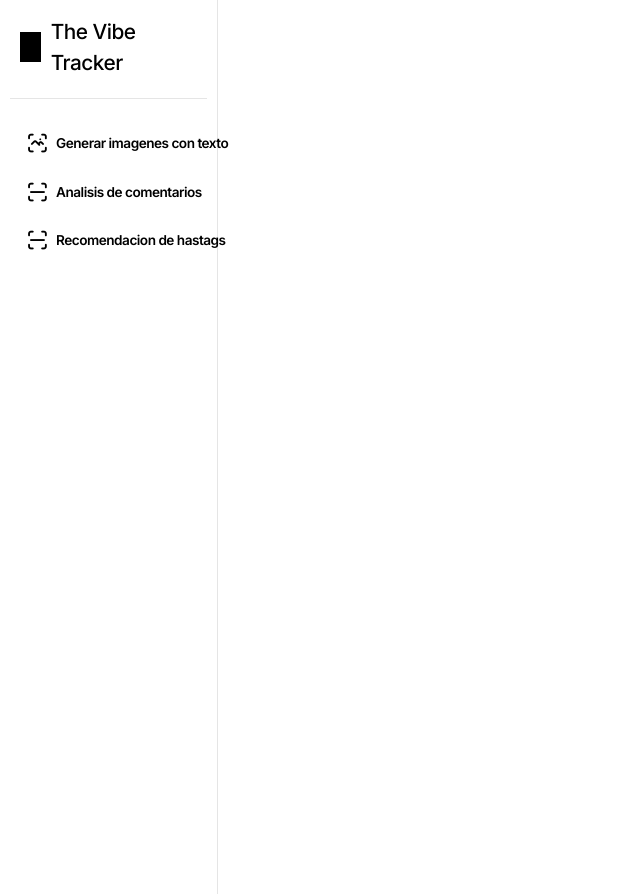
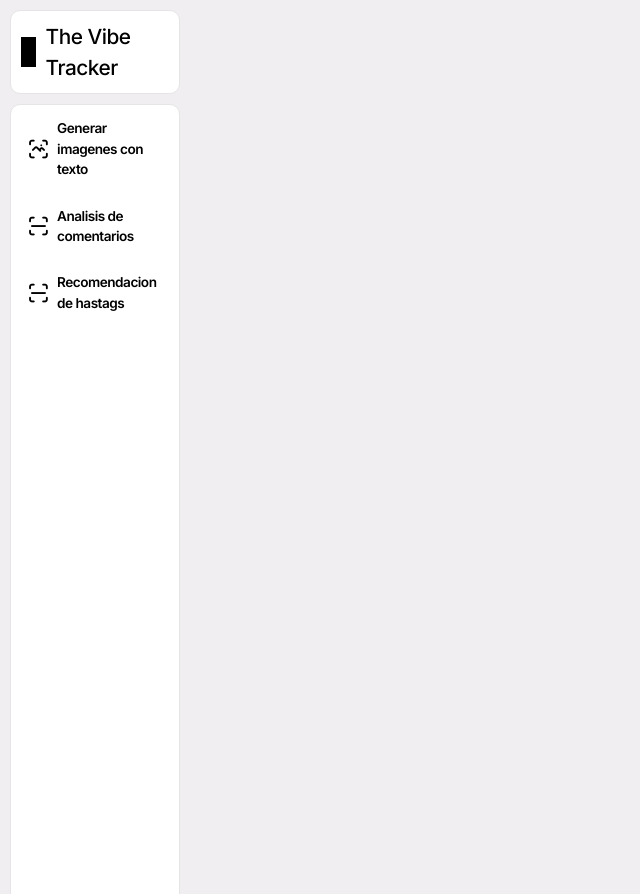
Before and after one commit to hugo-cordoba/Bootcamp-IA, a Flask app: page / in a window 1280 px wide. Shown: the whole page, without its empty margins (0-640 px from the left). Run offline with Flask 3, Linux system fonts and the light colour scheme.

Commit message:
[UPD] UI/UX

```diff
--- a/Sprint Final/static/css/style.css
+++ b/Sprint Final/static/css/style.css
@@ -23,7 +23,7 @@ body {
     align-items: center;
     justify-content: flex-start;
     height: 100vh;
-    background-color: white;
+    background-color: #f0eef1;
 }
 
 .back-main{
@@ -49,26 +49,27 @@ body {
 
 
 #sidebar {
-    background-color: white;
-    border-right: solid #E5E5E5 0.1em;
+    background-color: #f0eef1;
     width: 17%;
     height: 100%;
     z-index: 1000;
     padding: 10px;
+    margin-right: -10px;
 }
 
 .sidebar-logo {
     display: flex;
     align-items: center;
     justify-content: start;
-    margin: 3% 10px 0 10px;
     border-radius: 10px;
-    padding: 0px;
-    /* border: solid #E5E5E5 0.1em; */
+    padding: 10px;
+    margin-bottom: 10px;
+    border: 1px solid #E5E5E5;
+    background-color: white;
+
 }
 
 .sidebar-logo-square{
-    /* border: solid 0.1em red; */
     background-color: black;
     width: 13%;
     height: 30px;
@@ -76,20 +77,17 @@ body {
 }
 
 .sidebar-logo span {
-    /* border: solid 0.1em red; */
     color: black;
     font-size: 1.3rem;
     font-weight: 500;
 }
 
-.sidebar-main {
-    border-top: 1px solid #E5E5E5;
-    padding: 10px;
-    margin-top: 20px;
-}
-
 .sidebar-nav {
     padding: 0px;
+    border: 1px solid #E5E5E5;
+    background-color: white;
+    border-radius: 10px;
+    height: 93.5%;
 }
 
 .sidebar-item {
@@ -100,15 +98,11 @@ body {
 }
 
 a.sidebar-link {
-    /* border: solid red 0.1em; */
     padding: 0.5rem 0.7rem;
     width: 100%;
-    /* margin-top: 0.5em; */
     color: black;
-    display: block;
     font-size: 0.85rem;
     font-weight: 600;
-    white-space: nowrap;
     display: flex;
     align-items: center;
 }
@@ -120,9 +114,7 @@ a.sidebar-link {
 
 a.sidebar-link.active,
 a.sidebar-link:hover {
-    /* background-color: #e6e3f6; */
-    background-color: #eeefee;
-    /* background-color: white; */
+    background-color: #f0eef1;
     color: black;
     border-radius: 10px;
 }
--- a/Sprint Final/templates/index.html
+++ b/Sprint Final/templates/index.html
@@ -23,8 +23,6 @@
                 <div class="sidebar-logo-square"></div>
                 <span>The Vibe Tracker</span>
             </div>
-
-            <div class="sidebar-main"></div>
 
             <!-- LISTA DE APLICACIONES -->
             <ul class="sidebar-nav">
```
Also changed, not shown: Sprint Final/static/images/l_2395691497.png (added), Sprint Final/static/images/o_1496594406.png (added), Sprint Final/static/images/o_2490118611.png (added), Sprint Final/static/images/o_3028710330.png (added).
